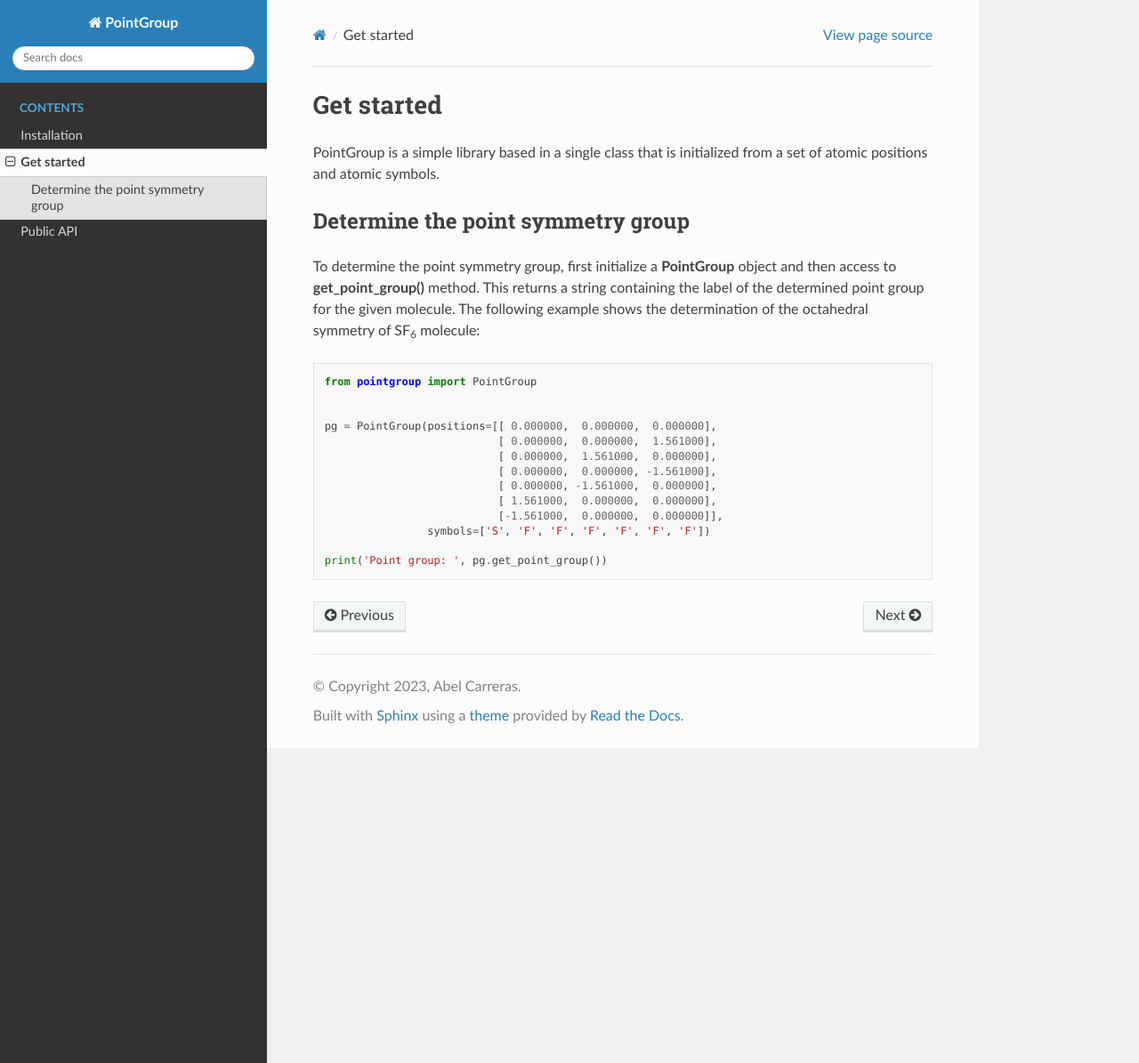
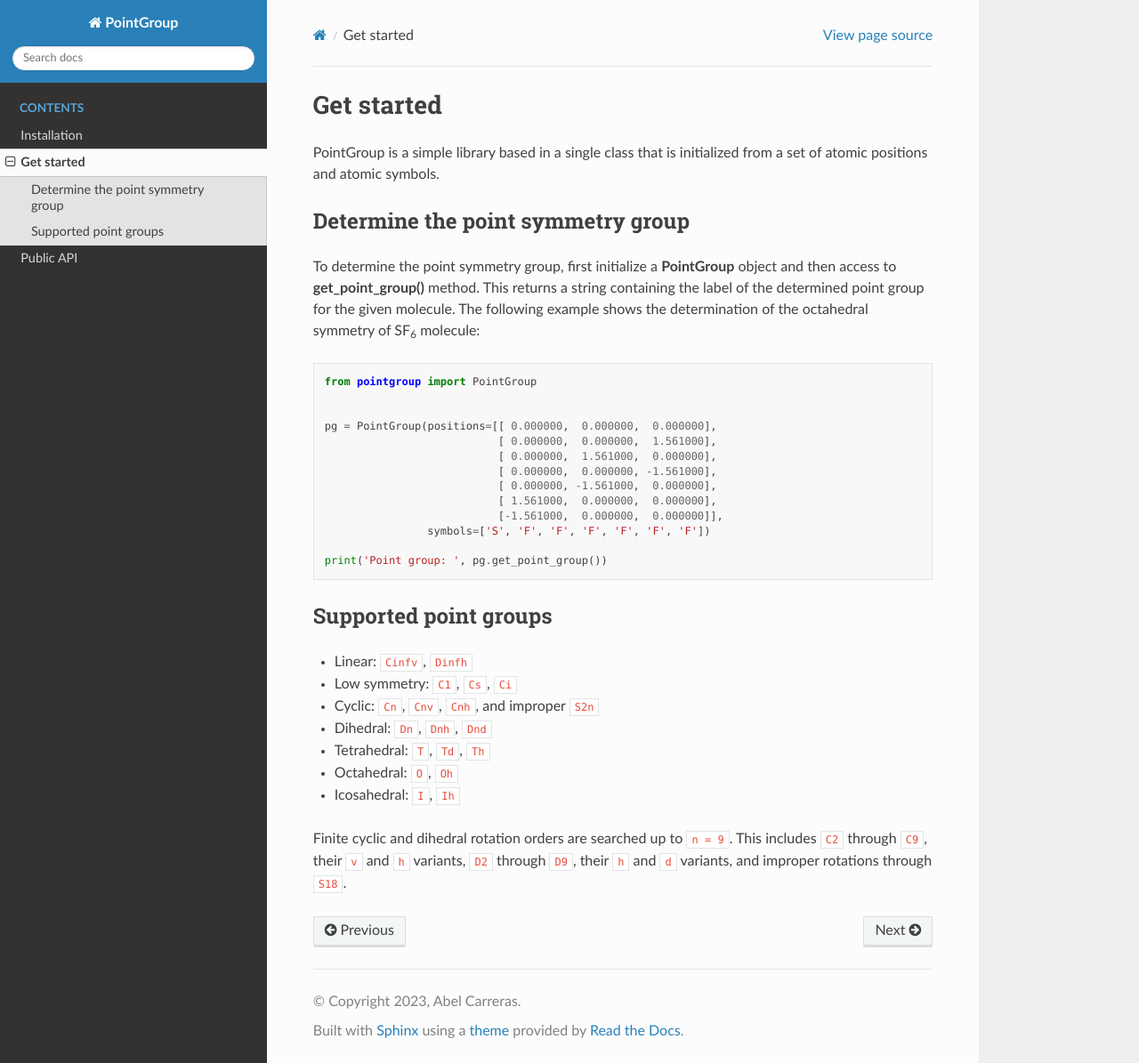
Before and after one commit to abelcarreras/pointgroup, a Sphinx documentation site: the page built from docs/starting.rst, in a window 1280 px wide and 1195 px high. Shown: the whole window at 89% size. Built offline with Sphinx 7.4.7 and the Read the Docs theme 3.1.0, drawn with Linux system fonts in a browser that asks for light colours.

Commit message:
add supported point groups to the manual

```diff
--- a/docs/starting.rst
+++ b/docs/starting.rst
@@ -28,3 +28,19 @@ for the given molecule. The following example shows the determination of the oct
                     symbols=['S', 'F', 'F', 'F', 'F', 'F', 'F'])
 
     print('Point group: ', pg.get_point_group())
+
+
+Supported point groups
+----------------------
+
+- Linear: ``Cinfv``, ``Dinfh``
+- Low symmetry: ``C1``, ``Cs``, ``Ci``
+- Cyclic: ``Cn``, ``Cnv``, ``Cnh``, and improper ``S2n``
+- Dihedral: ``Dn``, ``Dnh``, ``Dnd``
+- Tetrahedral: ``T``, ``Td``, ``Th``
+- Octahedral: ``O``, ``Oh``
+- Icosahedral: ``I``, ``Ih``
+
+Finite cyclic and dihedral rotation orders are searched up to ``n = 9``. This includes
+``C2`` through ``C9``, their ``v`` and ``h`` variants, ``D2`` through ``D9``, their
+``h`` and ``d`` variants, and improper rotations through ``S18``.
```
